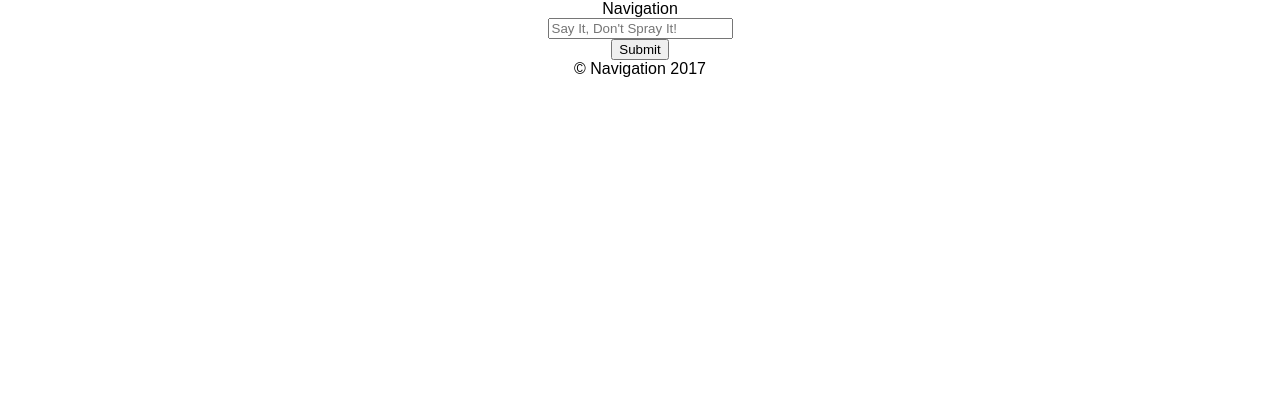
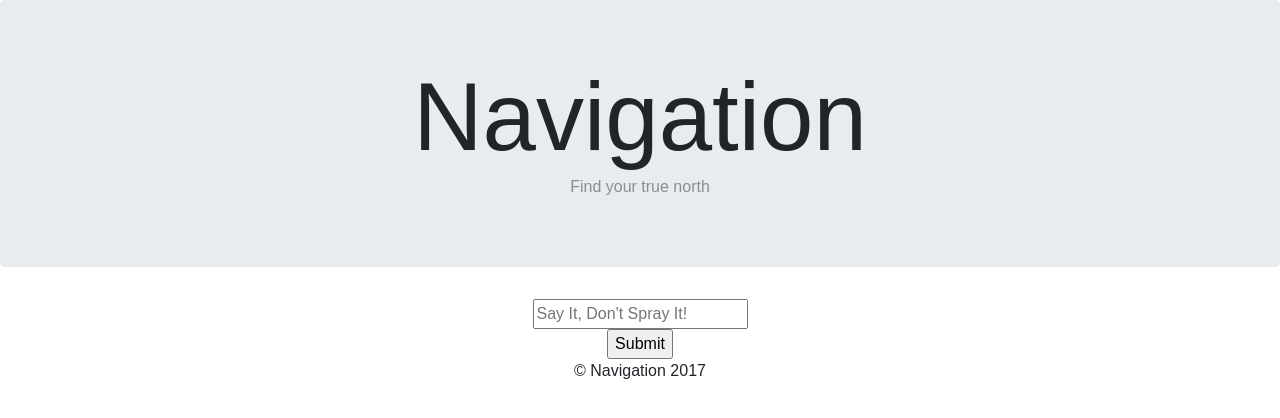
Before and after one commit to SeanMcP/wk10-day1-propsChildrenFunctions, a React (Create React App) app: page / in a window 1280 px wide. Shown: the top 418 px of the page. Built offline with nearby package versions, Linux system fonts and the light colour scheme.

Commit message:
Style Header component

```diff
--- a/public/index.html
+++ b/public/index.html
@@ -20,12 +20,13 @@
       Learn how to configure a non-root public URL by running `npm run build`.
     -->
     <title>React App</title>
+    <link rel="stylesheet" href="https://maxcdn.bootstrapcdn.com/bootstrap/4.0.0-beta/css/bootstrap.min.css" integrity="sha384-/Y6pD6FV/Vv2HJnA6t+vslU6fwYXjCFtcEpHbNJ0lyAFsXTsjBbfaDjzALeQsN6M" crossorigin="anonymous">
   </head>
   <body>
     <noscript>
       You need to enable JavaScript to run this app.
     </noscript>
-    <div id="root"></div>
+    <div id="root" className="container"></div>
     <!--
       This HTML file is a template.
       If you open it directly in the browser, you will see an empty page.
--- a/src/components/Header.js
+++ b/src/components/Header.js
@@ -3,7 +3,10 @@ import React, { Component } from 'react';
 export default class Header extends Component {
   render() {
     return (
-      <nav>Navigation</nav>
+      <nav className="jumbotron">
+        <h1 className="display-1">Navigation</h1>
+        <h6 className="text-muted">Find your true north</h6>
+      </nav>
     );
   }
 }
```
